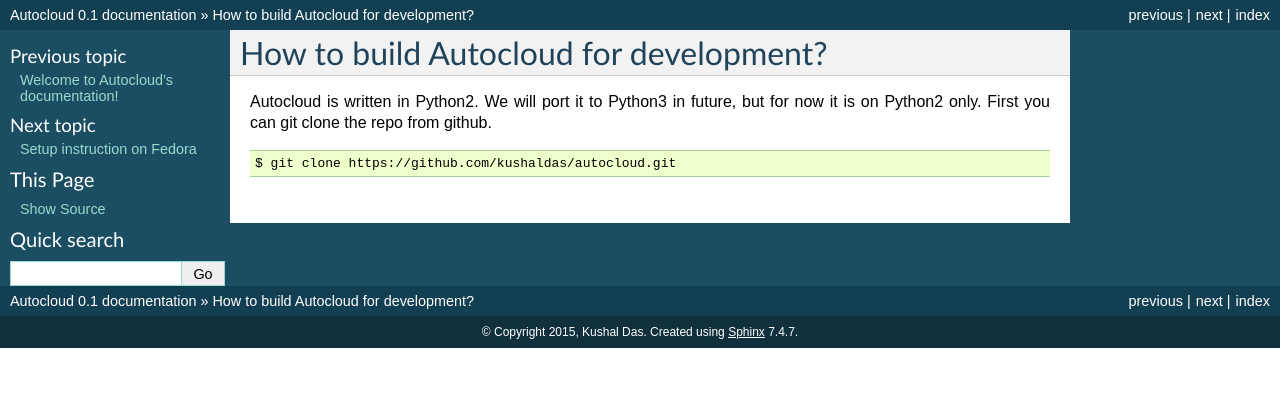
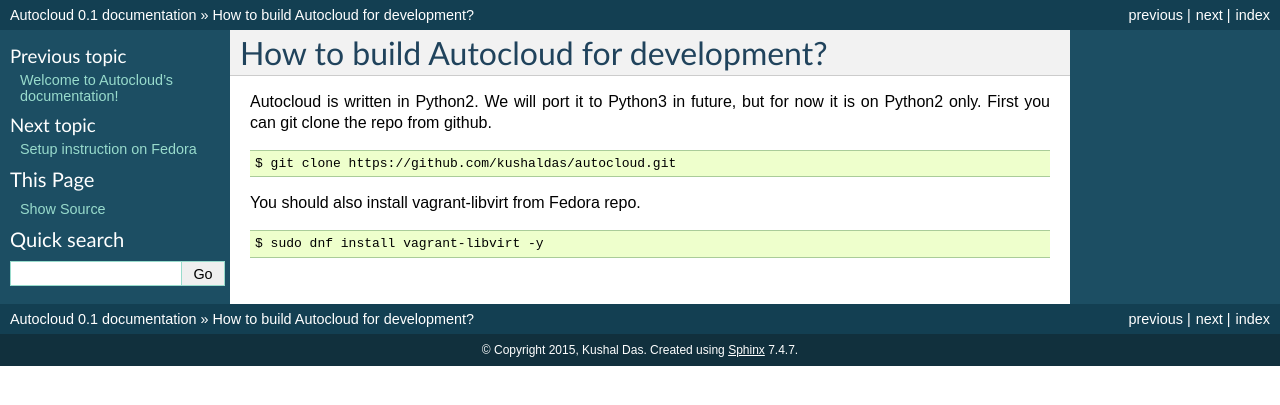
Before and after one commit to kushaldas/autocloud, a Sphinx documentation site: the page built from docs/building.rst, in a window 1280 px wide. Shown: the top 405 px of the page. Built offline with Sphinx 7.4.7, drawn with Linux system fonts in a browser that asks for light colours.

Commit message:
adds vagrant-libvirt details.

```diff
--- a/docs/building.rst
+++ b/docs/building.rst
@@ -6,3 +6,8 @@
 ::
 
     $ git clone https://github.com/kushaldas/autocloud.git
+
+You should also install vagrant-libvirt from Fedora repo.
+::
+
+    $ sudo dnf install vagrant-libvirt -y
```
